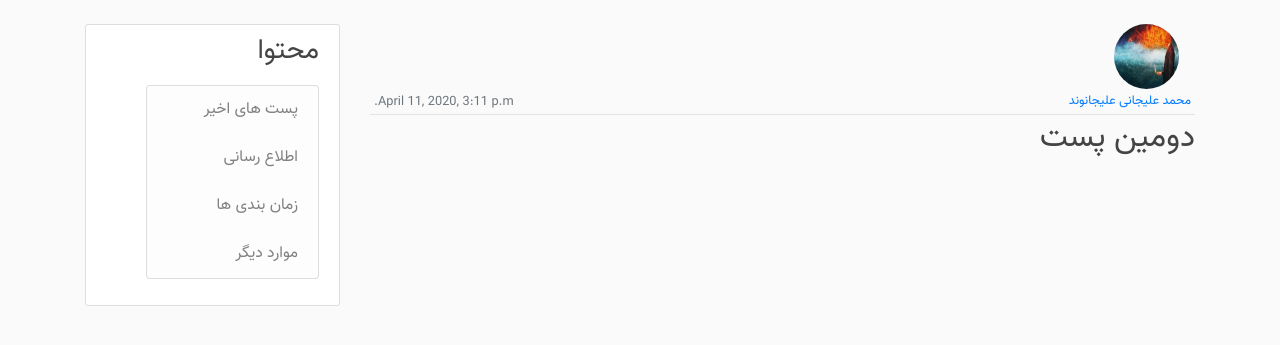
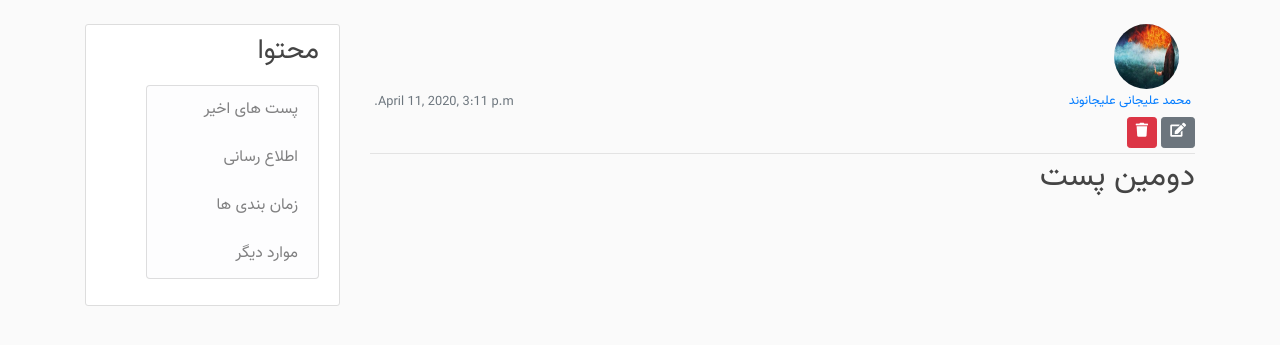
Before and after one commit to malijani/blogging-platform, a Django app: page /post/2/ in a window 1280 px wide. Shown: the part 56-401 px from the top of the page. Run offline with Django 3.2, Linux system fonts and the light colour scheme; a user stored in the database is signed in; data comes from the database, SQL or seed files in the repository; some libraries are stand-ins or nearby versions.

Commit message:
Created detail view of blog

```diff
--- a/main/blog/templates/blog/detail.html
+++ b/main/blog/templates/blog/detail.html
@@ -14,6 +14,16 @@
             </a>
         </small>
         <small class="m-1 text-muted float-left">{{ object.date_posted|jformat:"%B %d, %Y" }}</small>
+
+        {% if object.author == user and user.is_authenticated %}
+        <div>
+            <a class="btn btn-secondary btn-sm mt-1 mb-1" href="{% url 'blog:update' object.id %}" data-toogle="tooltip"
+                title="ویرایش پست"><i class="fas fa-edit"></i></a>
+            <a class="btn btn-danger btn-sm mt-1 mb-1" href="{% url 'blog:delete' object.id %}" data-toogle="tooltip"
+                title="حذف پست"><i class="fas fa-trash"></i></a>
+        </div>
+        {% endif %}
+
     </div>
     <h2 class="article-title">{{ object.title }}</h2>
     <p class="article-content">{{ object.content|safe }}</p>
```
